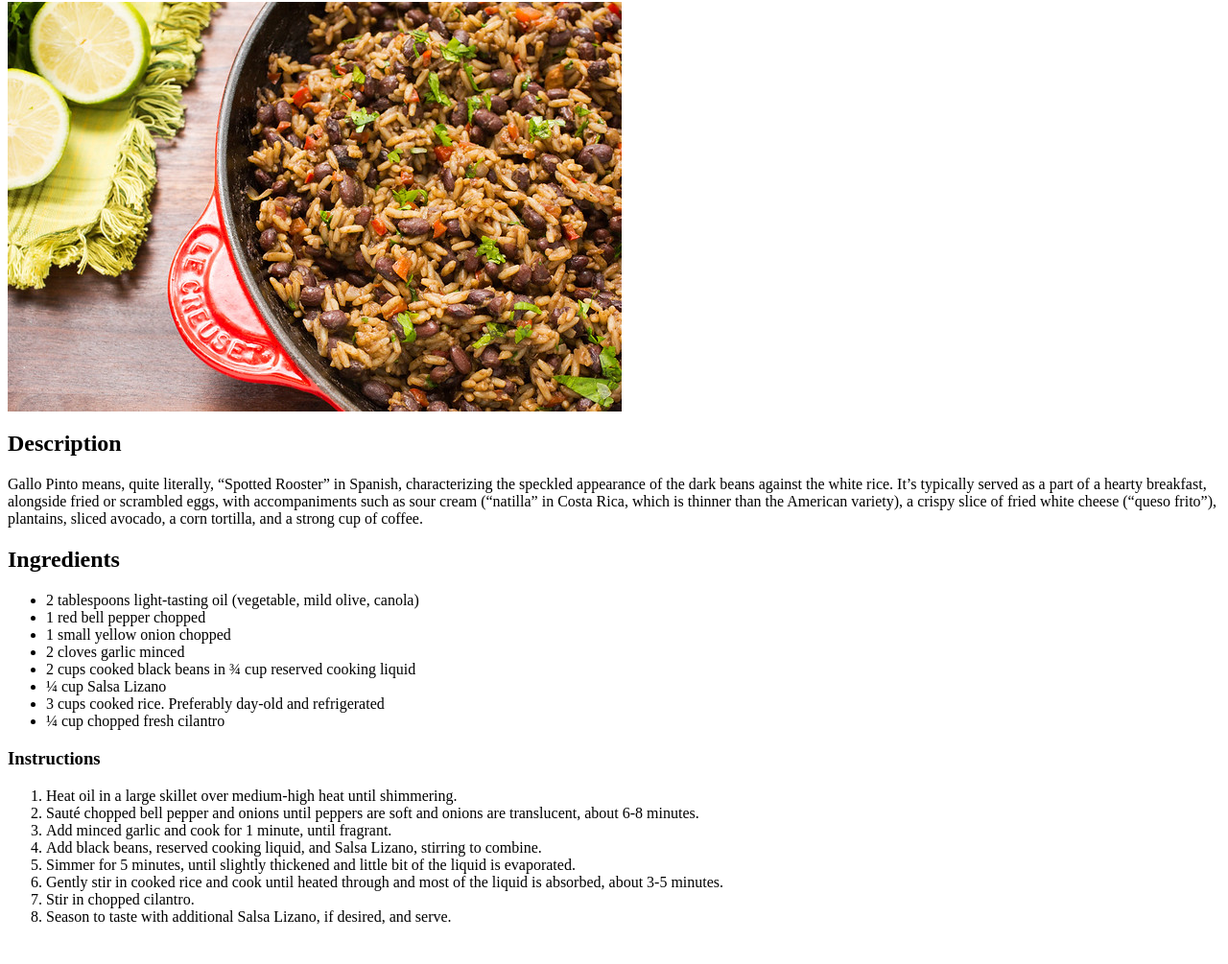
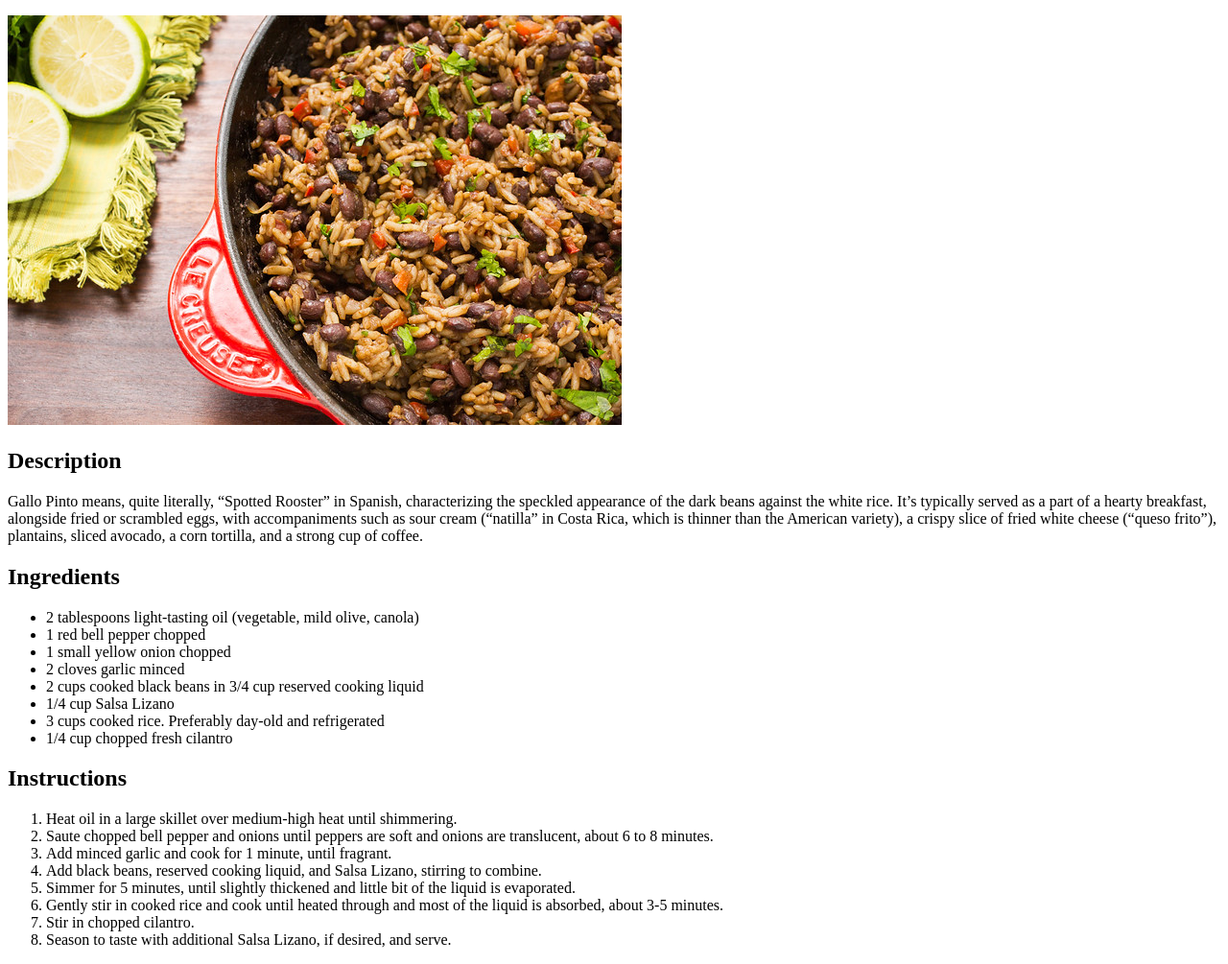
Before and after one commit to Alyissajwhite/odin-recipes, a plain HTML site: page recipes/gallo-pinto.html in a window 1280 px wide. Shown: the part 64-1069 px from the top of the page at 96% size. Before the commit the page ends 1045 px from the top, so only its background shows below. Drawn offline with Linux system fonts and the light colour scheme.

Commit message:
Resolved some character type errors created during the copy paste of the text content. Also forgot the boilerplate components of the HTML file.

```diff
--- a/recipes/gallo-pinto.html
+++ b/recipes/gallo-pinto.html
@@ -1,3 +1,10 @@
+<!DOCTYPE html>
+<html>
+<head>
+    <meta charset="UTF-8" >
+    <title>Gallo Pinto</title>
+</head>
+<body>
     <h1>Gallo Pinto</h1>
     <img src="../images/gallopinto.jpg" alt="Photo of gallo pinto, a Costa Rican rice dish.">
     <h2>Description</h2>
@@ -16,15 +23,15 @@
         <li>1 red bell pepper chopped</li>
         <li>1 small yellow onion chopped</li>
         <li>2 cloves garlic minced</li>
-    <li>2 cups cooked black beans in ¾ cup reserved cooking liquid</li>
-    <li>¼ cup Salsa Lizano</li>
+        <li>2 cups cooked black beans in 3/4 cup reserved cooking liquid</li>
+        <li>1/4 cup Salsa Lizano</li>
         <li>3 cups cooked rice. Preferably day-old and refrigerated</li>
-    <li>¼ cup chopped fresh cilantro</li>
+        <li>1/4 cup chopped fresh cilantro</li>
     </ul>
-<h3>Instructions</h3>
+    <h2>Instructions</h2>
     <ol>
         <li>Heat oil in a large skillet over medium-high heat until shimmering. </li>
-    <li>Sauté chopped bell pepper and onions until peppers are soft and onions are translucent, about 6-8 minutes. </li>
+        <li>Saute chopped bell pepper and onions until peppers are soft and onions are translucent, about 6 to 8 minutes. </li>
         <li>Add minced garlic and cook for 1 minute, until fragrant.</li>
         <li>Add black beans, reserved cooking liquid, and Salsa Lizano, stirring to combine.</li>
         <li>Simmer for 5 minutes, until slightly thickened and little bit of the liquid is
@@ -34,3 +41,5 @@
         <li>Stir in chopped cilantro. </li>
         <li>Season to taste with additional Salsa Lizano, if desired, and serve. </li>
     </ol>
+</body>
+</html>
```
Lines whose indentation alone changed are shown as unchanged.
